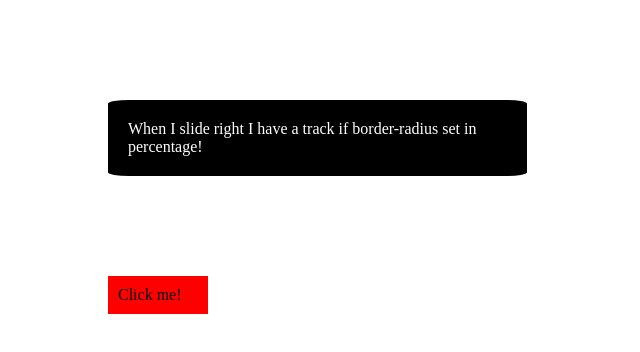
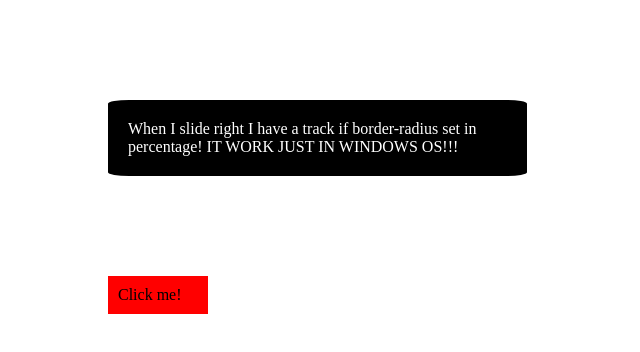
Before and after one commit to DerevoXP/line_bug, a plain HTML site: page index.html in a window 1280 px wide. Shown: the whole page, without its empty margins (0-640 px from the left). Drawn offline with nearby package versions, Linux system fonts and the light colour scheme.

Commit message:
In Windows!!!

```diff
--- a/css/main.css
+++ b/css/main.css
@@ -15,4 +15,5 @@
     padding: 10px;
 }
 
+
 /* by DerevoXP derevoxp2015@gmail.com & Vovka */
--- a/index.html
+++ b/index.html
@@ -1,5 +1,6 @@
 <!DOCTYPE html>
 <html lang="en">
+
 <head>
     <meta charset="UTF-8">
     <meta name="viewport" content="width=device-width, initial-scale=1.0">
@@ -7,12 +8,14 @@
     <link rel="stylesheet" href="css/main.css">
     <title>Is this a bug?</title>
 </head>
+
 <body>
 
-    <div id="black">When I slide right I have a track if border-radius set in percentage!</div>
+    <div id="black">When I slide right I have a track if border-radius set in percentage! IT WORK JUST IN WINDOWS OS!!!</div>
     <div id="click">Click me!</div>
 
     <script src="https://code.jquery.com/jquery-3.4.1.js"></script>
     <script src="script/script.js"></script>
 </body>
+
 </html>
```
Also changed, not shown: script/script.js (line endings or trailing spaces). Lines whose indentation alone changed are shown as unchanged.
